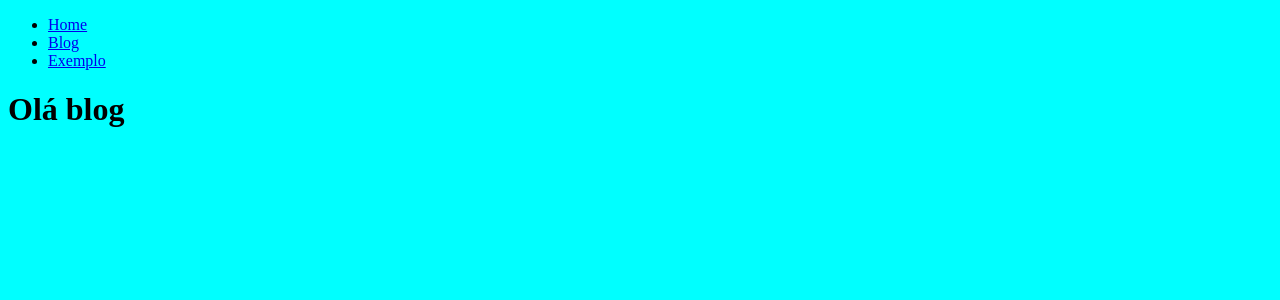
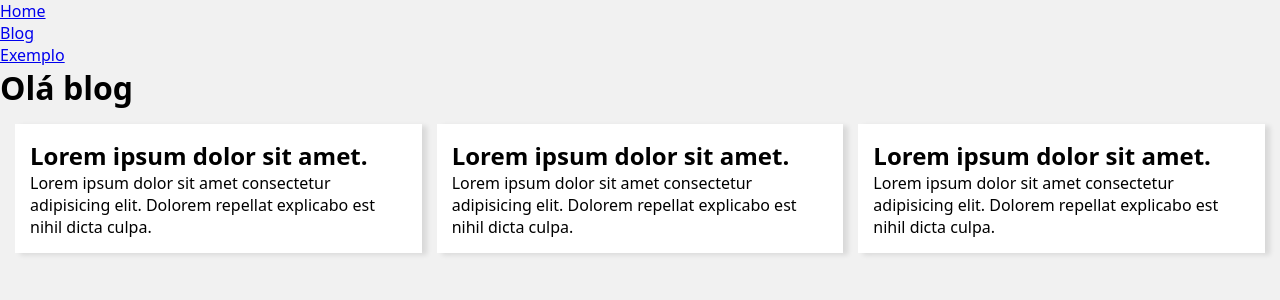
Before and after one commit to danilotec/django_aulas, a Django app: page /blog/ in a window 1280 px wide. Shown: the top 300 px of the page. Run offline with Django 4.2, Linux system fonts and the light colour scheme.

Commit message:
postblock, css

```diff
--- a/base/global/base.html
+++ b/base/global/base.html
@@ -3,5 +3,9 @@
 
 <h1>{% block texto %}{% endblock texto %}</h1>
 
+<main class="content">
+    {% block posts %}{% endblock posts %}
+</main>
+
 </body>
 </html>
--- a/base/global/partials/head.html
+++ b/base/global/partials/head.html
@@ -5,7 +5,6 @@
     <meta http-equiv="X-UA-Compatible" content="IE=edge" />
     <meta name="viewport" content="width=device-width, initial-scale=1.0" />
     <title>{{ title }}Danilo aprendendo</title>
-    <link rel="stylesheet" href="{% static 'home/css/blue.css' %}">
     <link rel="stylesheet" href="{% static 'global/css/style.css' %}">
   </head>
   <body>
--- /dev/null
+++ b/base/global/partials/postblock.html
@@ -0,0 +1,11 @@
+<article class="post">
+    <header>
+        <h2 class="post__title">
+            Lorem ipsum dolor sit amet.
+        </h2>
+    </header>
+    <div class="post__body">
+        Lorem ipsum dolor sit amet consectetur adipisicing elit.
+        Dolorem repellat explicabo est nihil dicta culpa.
+    </div>
+</article>
--- a/base/static/global/css/style.css
+++ b/base/static/global/css/style.css
@@ -1,3 +1,38 @@
+*,
+*:after,
+*:before {
+  margin: 0;
+  padding: 0;
+  box-sizing: border-box;
+}
+
+
+html{
+    font-size: 62.5%;
+}
+
 body{
-    background-color: aqua;
+    font-size: 1.6rem;
+    background-color: #f1f1f1;
+    font-family: system-ui, -apple-system, BlinkMacSystemFont,
+    'Segoe UI', Roboto, Oxygen, Ubuntu, Cantarell, 'Open Sans',
+    'Helvetica Neue', sans-serif;
 }
+
+.content {
+    display: grid;
+    gap: 1.5rem;
+    padding: 1.5rem;
+}
+
+.post {
+    background: #fff;
+    padding: 1.5rem;
+    box-shadow: 5px 2px 5px rgb(0, 0, 0, 10%);
+}
+
+@media (min-width: 600px) {
+    .content {
+        grid-template-columns: repeat(auto-fill, minmax(32rem, 1fr));
+    }
+}
--- a/blog/templates/blog/index.html
+++ b/blog/templates/blog/index.html
@@ -1,3 +1,9 @@
 {% extends 'global/base.html' %}
 
 {% block texto %} {{ text }} {% endblock texto %}
+
+{% block posts %}
+   {% include "global/partials/postblock.html" %}
+   {% include "global/partials/postblock.html" %}
+   {% include "global/partials/postblock.html" %}
+{% endblock posts %}
```
